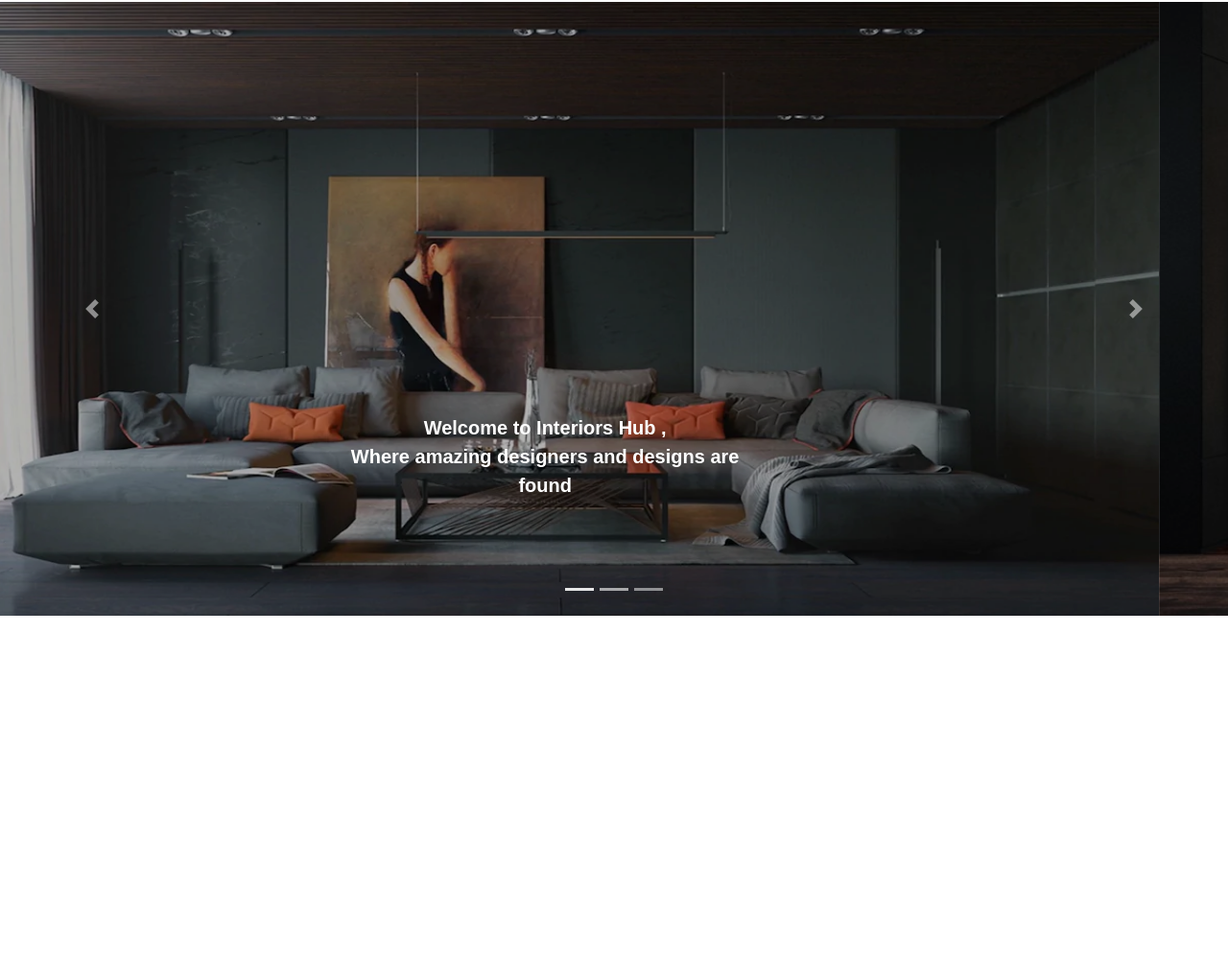
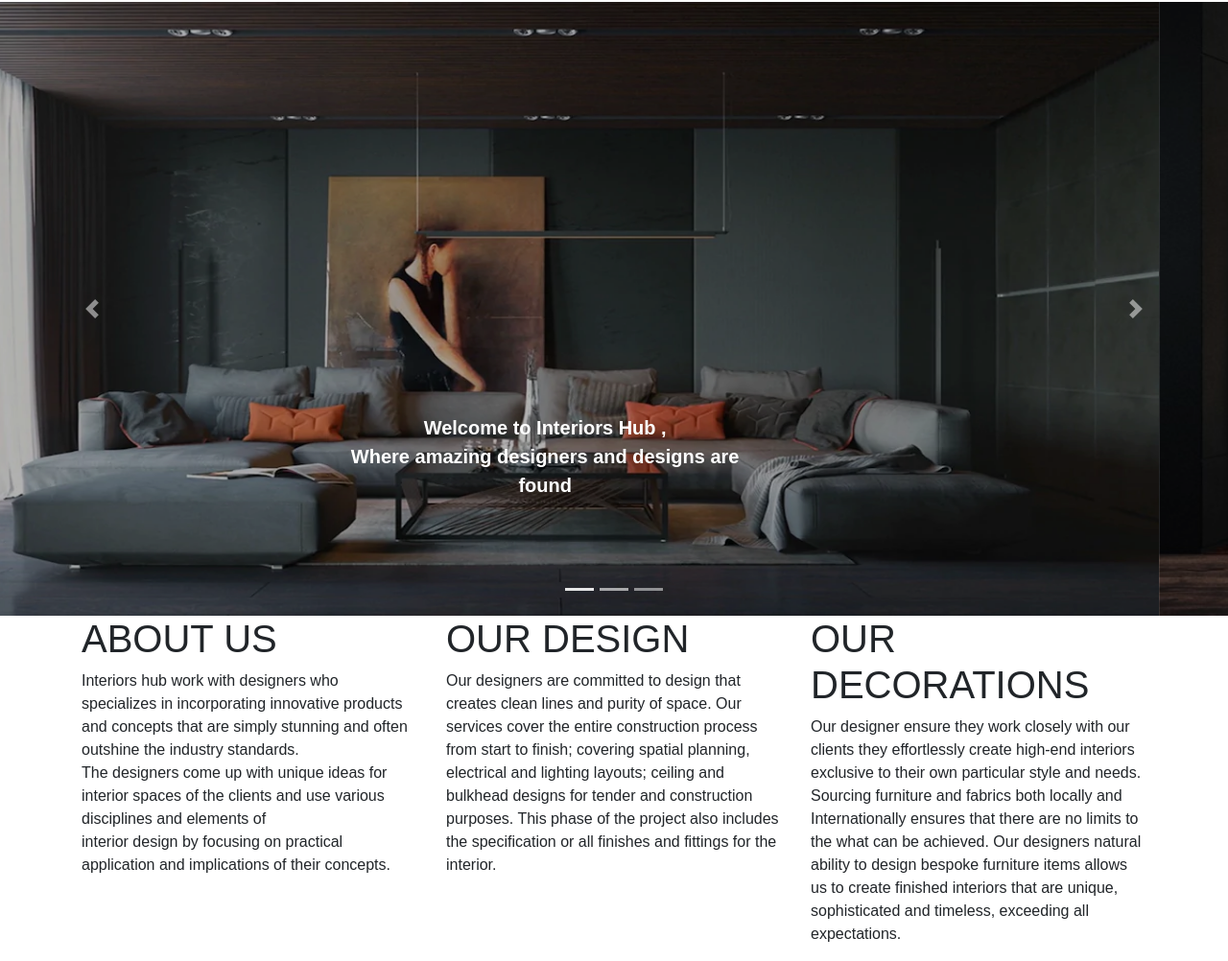
Before and after one commit to jadielmwangi/interiorsHub, a plain HTML site: page index.html in a window 1280 px wide. Shown: the part 60-1062 px from the top of the page at 96% size. Before the commit the page ends 800 px from the top, so only its background shows below. Drawn offline with nearby package versions, Linux system fonts and the light colour scheme; a script that the page names is missing; a web font is replaced by a local one.

Commit message:
Create about section in index.html

```diff
--- a/index.html
+++ b/index.html
@@ -75,6 +75,27 @@
         </div>
     </div>
     <!-- about us -->
+    <div class="container">
+    <div id="about">
+        <div class="row">
+            <div class="col-md-4">
+        <h1>ABOUT US</h1>
+        <p>Interiors hub work with designers who specializes in incorporating innovative products and concepts that are
+            simply stunning and often outshine the industry standards.<br> The designers come up with unique ideas for
+            interior spaces of the clients and use various disciplines and elements of<br> interior design by focusing
+            on practical application and implications of their concepts.</p>
+            </div>
+            <div class="col-md-4">
+                <h1>OUR  DESIGN</h1>
+                <p>Our designers are committed to design that creates clean lines and purity of space. Our services cover the entire construction process from start to finish; covering spatial planning, electrical and lighting layouts; ceiling and bulkhead designs for tender and construction purposes. This phase of the project also includes the specification or all finishes and fittings for the interior.</p>
+            </div>
+            <div class="col-md-4">
+                <h1>OUR DECORATIONS</h1>
+                <p> Our designer ensure they work closely with our clients they effortlessly create high-end interiors exclusive to their own particular style and needs. Sourcing furniture and fabrics both locally and Internationally ensures that there are no limits to the what can be achieved. Our designers natural ability to design bespoke furniture items allows us to create finished interiors that are unique, sophisticated and timeless, exceeding all expectations.</p>
+            </div>
+            </div>
+    </div>
+    </div>
     <!-- listings -->
     <!-- contacts -->
     <!-- upload -->
```
